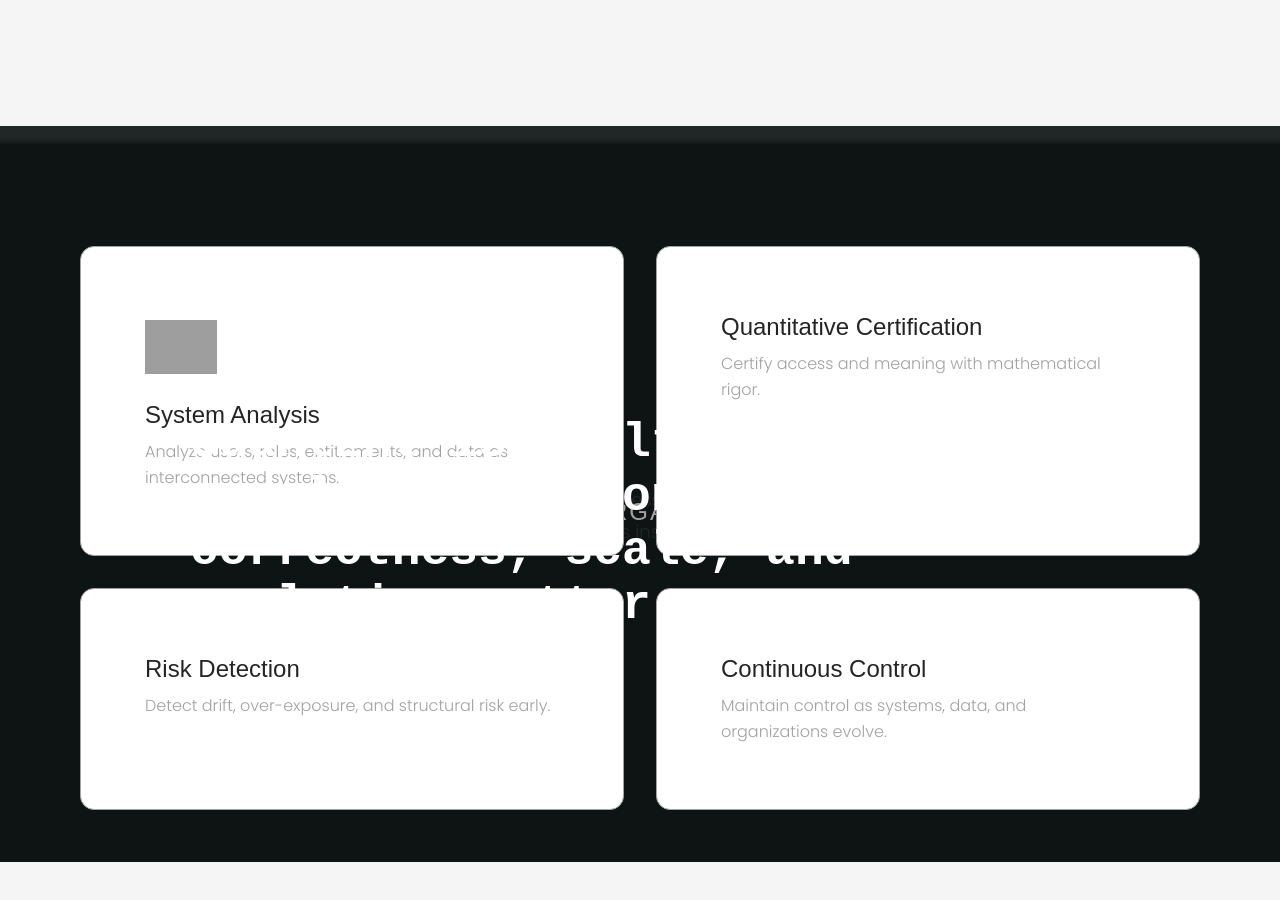
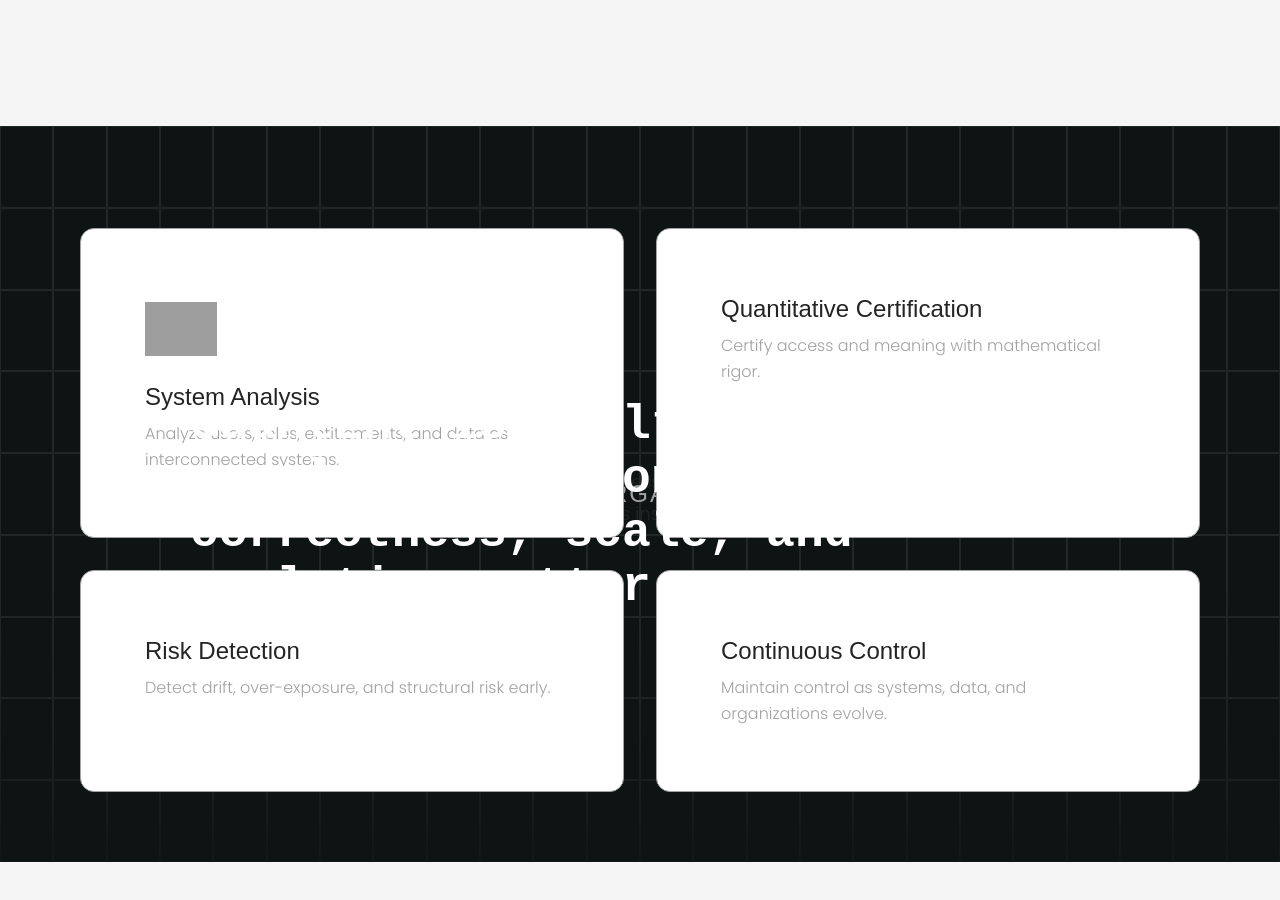
Before and after one commit to quantent-web/quantent-web, a Next.js app: page / in a window 1280 px wide. Shown: the part 844-1744 px from the top of the page. Built offline with nearby package versions, Linux system fonts and the light colour scheme; grey boxes are pictures that could not be loaded; a web font is replaced by a local one.

Commit message:
Restore single grid layer and add image fallback

```diff
--- a/components/PinnedStackTest.module.css
+++ b/components/PinnedStackTest.module.css
@@ -73,12 +73,12 @@
 
 .defaultVisible {
   opacity: 1;
-  pointer-events: auto;
+  pointer-events: none;
 }
 
 .active {
   opacity: 1;
-  pointer-events: auto;
+  pointer-events: none;
   background-color: transparent;
 }
 
--- a/components/PinnedStackTest.tsx
+++ b/components/PinnedStackTest.tsx
@@ -2,7 +2,6 @@
 
 import { useEffect, useMemo, useRef, useState } from 'react';
 import type { CSSProperties } from 'react';
-import Image from 'next/image';
 import styles from './PinnedStackTest.module.css';
 import BlurText from '../app/components/BlurText/BlurText';
 import MagicBentoGrid from '../app/components/effects/MagicBentoGrid';
@@ -99,6 +98,7 @@ export default function PinnedStackTest({ sections }: PinnedStackTestProps) {
     <section id="pinned-stack-test" className={`section ${styles.section}`} ref={sectionRef}>
       <div className={styles.track} style={trackStyle}>
         <div className={styles.viewport}>
+          <BackgroundRippleEffect className={styles.rippleBackground} rows={9} cols={24} cellSize={64} />
           {sections.map((sectionData, sectionIndex) => {
             const base = sectionIndex * STAGES_PER_SECTION;
             const computedStage = Math.min(Math.max(activeStage - base, 0), STAGES_PER_SECTION - 1);
@@ -125,7 +125,6 @@ export default function PinnedStackTest({ sections }: PinnedStackTestProps) {
                 }`}
                 aria-hidden={!isSectionVisible && isDesktop}
               >
-                <BackgroundRippleEffect className={styles.rippleBackground} rows={9} cols={24} cellSize={64} />
                 <div className={styles.stageContainer}>
 
                   <div
@@ -175,13 +174,16 @@ export default function PinnedStackTest({ sections }: PinnedStackTestProps) {
                             className={`card ${styles.cardAnimated} ${!isShown ? fromClass : ''} ${isShown ? styles.cardShown : ''}`}
                           >
                             {card.iconPath ? (
-                              <Image
+                              <img
                                 src={card.iconPath}
                                 alt=""
                                 className={styles.cardIcon}
                                 aria-hidden="true"
                                 width={72}
                                 height={72}
+                                onError={(event) => {
+                                  event.currentTarget.src = '/globe.svg';
+                                }}
                               />
                             ) : null}
                             <h4 className="card-title">{card.title}</h4>
```
